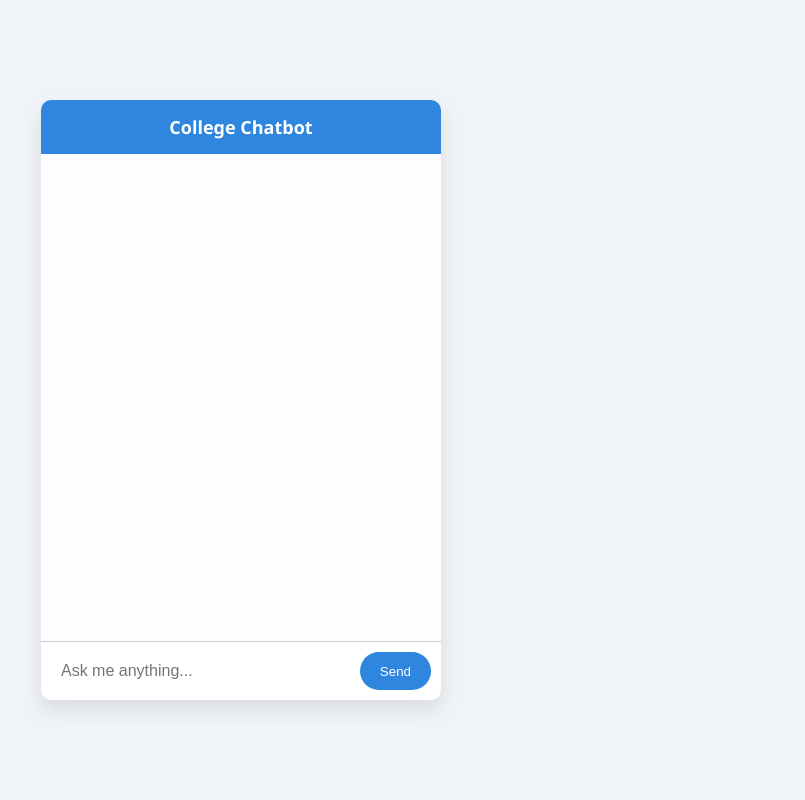
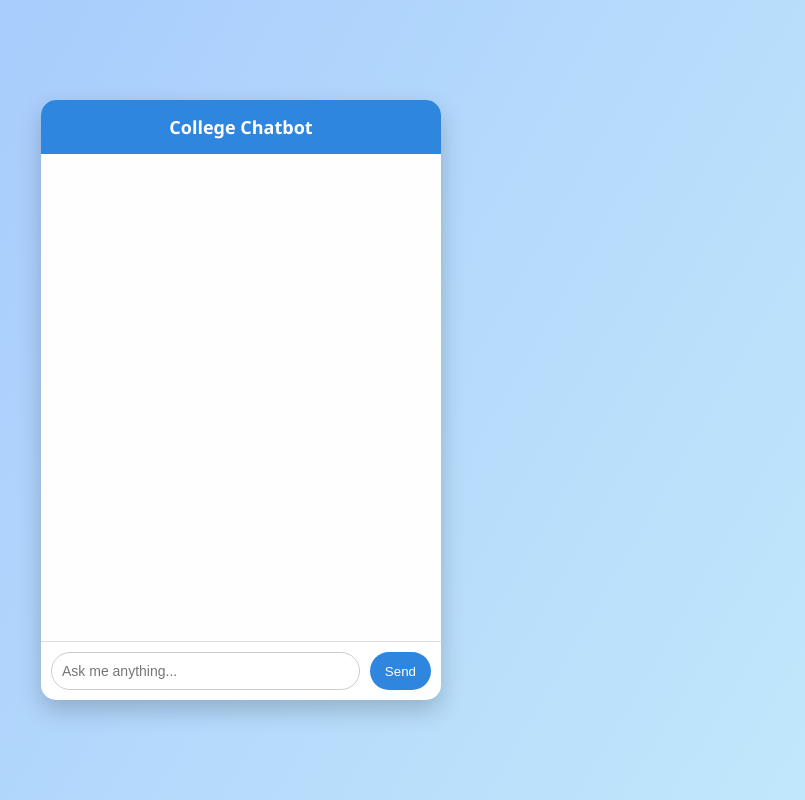
Before and after one commit to obaidnaseer786/college-chatbot, a Flask app: page / in a window 1280 px wide. Shown: the whole page, without its empty margins (399-1204 px from the left). Run offline with Flask 3, Linux system fonts and the light colour scheme.

Commit message:
index.html

```diff
--- a/templates/index.html
+++ b/templates/index.html
@@ -1,8 +1,12 @@
 <!DOCTYPE html>
 <html lang="en">
 <head>
-<style>body {
-  font-family: 'Roboto', sans-serif;
+  <meta charset="UTF-8" />
+  <meta name="viewport" content="width=device-width, initial-scale=1.0"/>
+  <title>College Chatbot</title>
+  <style>
+    body {
+      font-family: 'Segoe UI', sans-serif;
       background: linear-gradient(120deg, #a1c4fd, #c2e9fb);
       display: flex;
       justify-content: center;
@@ -38,41 +42,28 @@
       background: #fefefe;
       display: flex;
       flex-direction: column;
-  gap: 8px;
+      gap: 10px;
     }
 
-.user-msg, .bot-msg {
+    .user, .bot {
       max-width: 75%;
       padding: 10px 15px;
       border-radius: 18px;
       font-size: 14px;
-  display: inline-flex;
-  align-items: center;
-  gap: 8px;
+      display: inline-block;
+      line-height: 1.4;
     }
 
-.user-msg {
+    .user {
       background: #dcf8c6;
       align-self: flex-end;
       border-bottom-right-radius: 0;
     }
 
-.bot-msg {
+    .bot {
       background: #f1f0f0;
       align-self: flex-start;
       border-bottom-left-radius: 0;
-}
-
-.bot-avatar {
-  width: 24px;
-  height: 24px;
-  border-radius: 50%;
-}
-
-#typing {
-  font-style: italic;
-  color: #888;
-  padding-left: 5px;
     }
 
     .chat-input {
@@ -85,7 +76,7 @@
     .chat-input input {
       flex-grow: 1;
       padding: 10px;
-  border: 1px solid #ddd;
+      border: 1px solid #ccc;
       border-radius: 20px;
       outline: none;
       font-size: 14px;
@@ -97,92 +88,6 @@
       color: white;
       border: none;
       border-radius: 20px;
-  cursor: pointer;
-  transition: background 0.3s ease;
-}
-
-.chat-input button:hover {
-  background: #1c60a7;
-}
-</style>
-  <meta charset="UTF-8" />
-  <meta name="viewport" content="width=device-width, initial-scale=1.0"/>
-  <title>College Chatbot</title>
-  <style>
-    body {
-      font-family: 'Segoe UI', sans-serif;
-      background: #f0f4f8;
-      display: flex;
-      justify-content: center;
-      align-items: center;
-      height: 100vh;
-      margin: 0;
-    }
-
-    .chat-container {
-      width: 400px;
-      max-height: 90vh;
-      background: #fff;
-      border-radius: 10px;
-      box-shadow: 0 10px 20px rgba(0,0,0,0.1);
-      overflow: hidden;
-      display: flex;
-      flex-direction: column;
-    }
-
-    .chat-header {
-      background: #2e86de;
-      color: white;
-      padding: 15px;
-      text-align: center;
-      font-weight: bold;
-    }
-
-    .chat-box {
-      flex-grow: 1;
-      padding: 15px;
-      overflow-y: auto;
-      background: #fdfdfd;
-    }
-
-    .user, .bot {
-      margin: 10px 0;
-      padding: 10px 15px;
-      border-radius: 20px;
-      max-width: 80%;
-      line-height: 1.4;
-      word-wrap: break-word;
-    }
-
-    .user {
-      background: #d1e7ff;
-      align-self: flex-end;
-    }
-
-    .bot {
-      background: #eeeeee;
-      align-self: flex-start;
-    }
-
-    .chat-input {
-      display: flex;
-      border-top: 1px solid #ccc;
-    }
-
-    .chat-input input {
-      flex-grow: 1;
-      padding: 10px;
-      border: none;
-      border-radius: 0;
-      outline: none;
-      font-size: 16px;
-    }
-
-    .chat-input button {
-      padding: 10px 20px;
-      background: #2e86de;
-      border: none;
-      color: white;
       cursor: pointer;
       transition: background 0.3s ease;
     }
```
Lines whose indentation alone changed are shown as unchanged.
